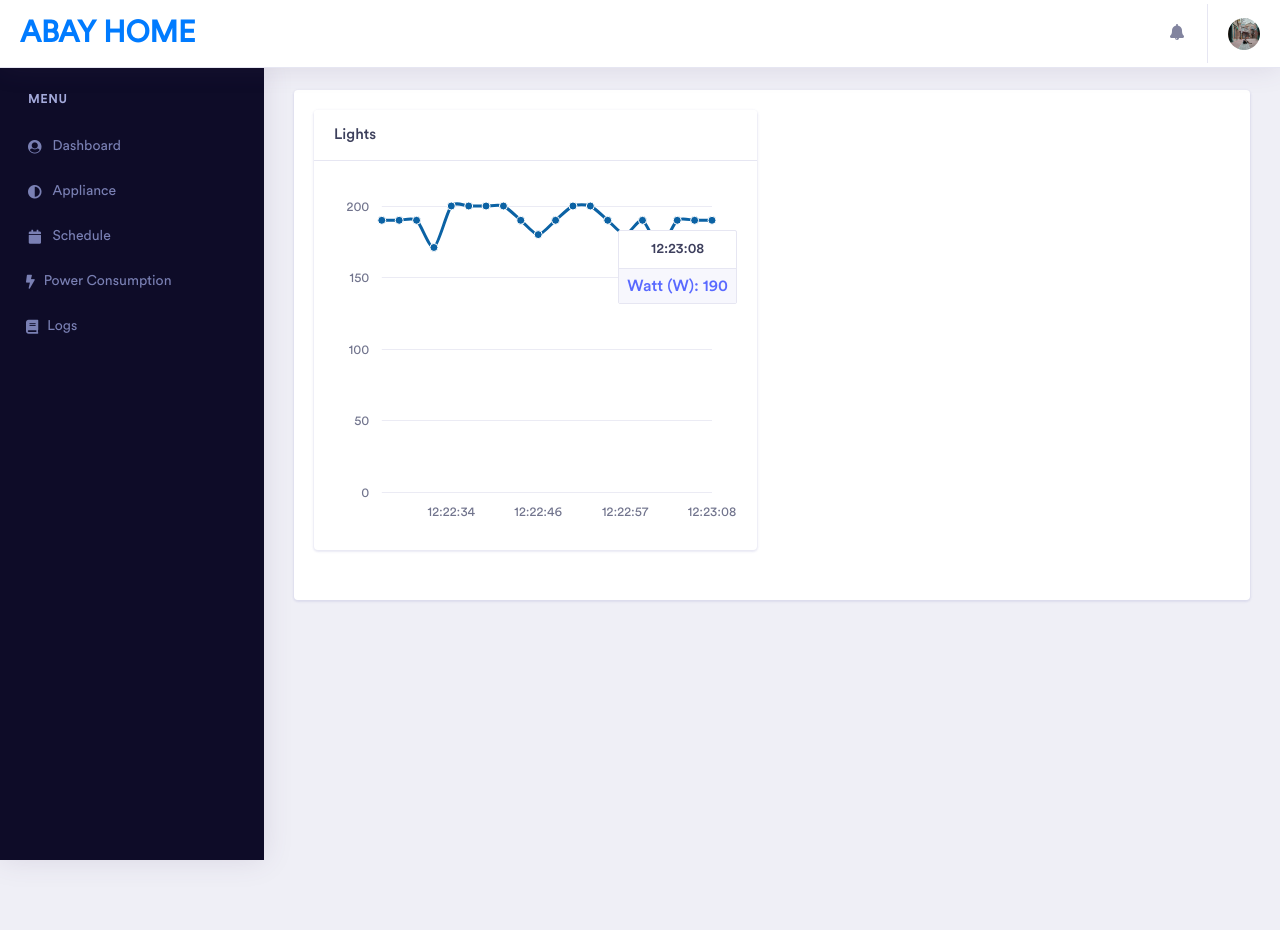
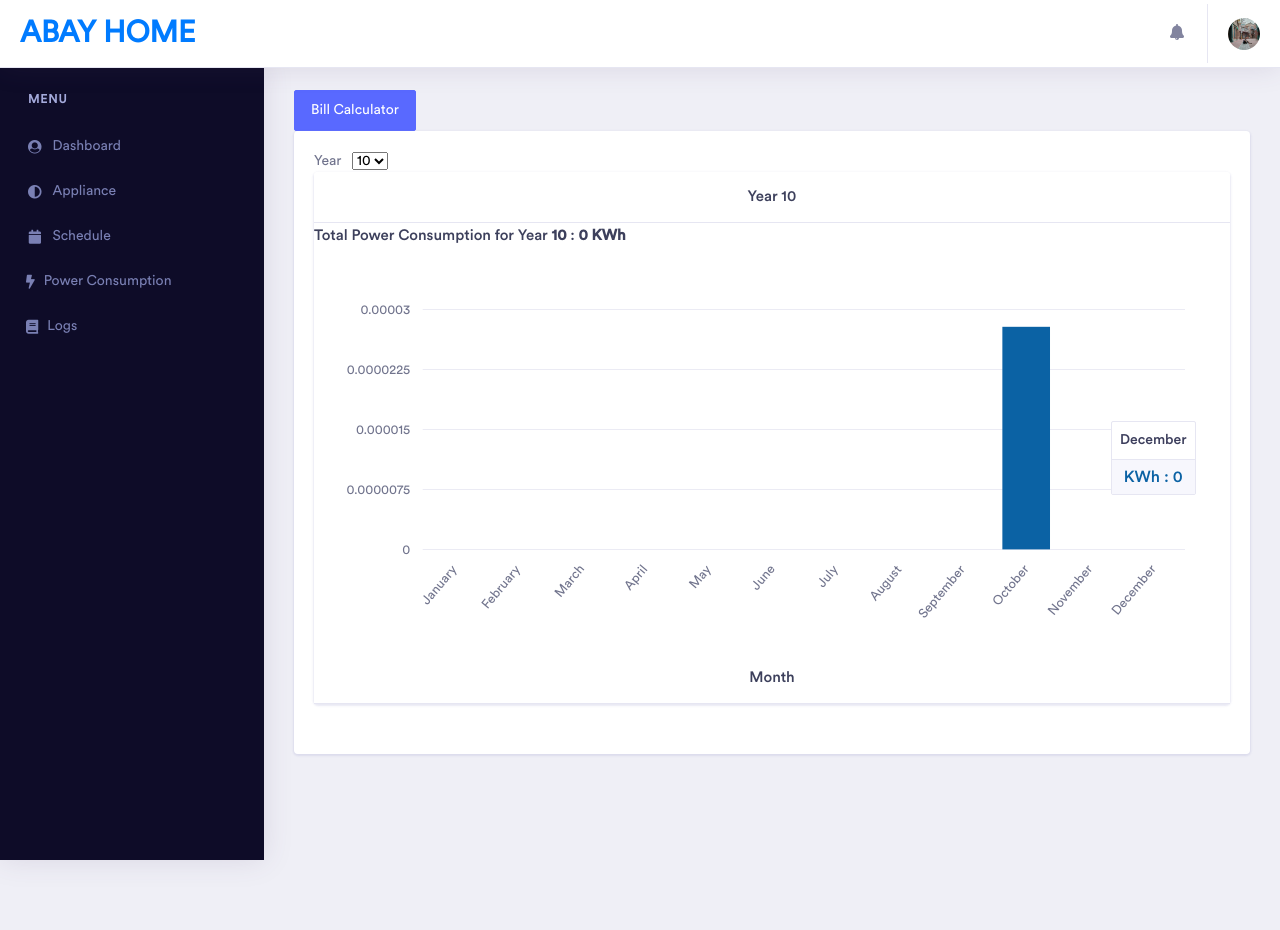
Before and after one commit to ardensasan/HomeAutomation, a PHP site: page /power2.php in a window 1280 px wide. Run offline with PHP 8.4, Linux system fonts and the light colour scheme; a user stored in the database is signed in; data comes from the database, SQL or seed files in the repository; tables that the repository leaves empty or names only in its code hold one stand-in row (values such as "Sample post"); some web fonts are replaced.

Commit message:
- added power consumption graph

```diff
--- a/power.php
+++ b/power.php
@@ -32,7 +32,6 @@ $portName = "";
           $portNumber = $applianceList['applianceID'];
           $portName = $applianceList['applianceName'];
           echo '<a href="#" class="btn btn-primary" id="portButton'.$portNumber.'" onclick="changeGraph('.$portNumber.')">Port '.$portNumber.'</a>';
-
       }else{
         echo '<a href="#" class="btn btn-outline-primary" id="portButton'.$applianceList['applianceID'].'" onclick="changeGraph('.$applianceList['applianceID'].')">Port '.$applianceList['applianceID'].'</a>';
       }
--- a/power2.php
+++ b/power2.php
@@ -11,188 +11,125 @@
 <?php
 include "sessions.php";
 include_once "navigator.php";
+$yearList = array();
 ?>
 <div class="dashboard-wrapper">
-    <div class="container-fluid dashboard-content ">
+  <div class="container-fluid dashboard-content">
+  <a href="#" class="btn btn-primary" data-toggle="modal" data-target="#billCalculator">Bill Calculator</a>
       <div class="card">
         <div class="card-body">
-                <!-- ============================================================== -->
-                <!-- end pageheader -->
-                <!-- ============================================================== -->
-                    <div class="row">
         <?php
-                    $currentPage = basename($_SERVER['PHP_SELF']);
-                    $count = 1;
-                    $query = "SELECT * FROM `tbl_appliances` WHERE `applianceName` IS NOT NULL";
-                    $getApplianceList=$conn->prepare($query);
-                    $getApplianceList->execute();
-                    while($applianceList = $getApplianceList->fetch(PDO::FETCH_ASSOC))
-                    {?>
-                      <div class="col-xl-6 col-lg-6 col-md-6 col-sm-12 col-12">
+            $query = "SELECT totalConsYear FROM tbl_totalconsumption";
+            $getConsumptionYear=$conn->prepare($query);
+            $getConsumptionYear->execute();
+            while($consumptionYear = $getConsumptionYear->fetch(PDO::FETCH_ASSOC))
+            {
+              if(in_array($consumptionYear['totalConsYear'],$yearList,FALSE) == FALSE){
+                array_push($yearList,$consumptionYear['totalConsYear']);
+              }
+            }
+           echo 'Year&nbsp;&nbsp;&nbsp;<select id="yearSelect" onchange="changeConsYear()">';
+            foreach($yearList as $year) {
+              echo '<option value ="'.$year.'">'.$year.'</option>';
+            }
+            ?>
+          </select>
           <div class="card">
-                          <h5 class="card-header"><?php echo $applianceList['applianceName'] ?><span id="span<?php echo $count; ?>"></span></h5>
+            <h5 class="card-header"><center><span id="yearHeader">Year 2020</span></center></h5>
+            <h5>Total Power Consumption for Year <b><span id="consumptionYear">2020</span></b> : <b><span id="totalConsumption">1000</span> KWh</b></h5>
             <div class="card-body">
-                              <div id="applianceGraph<?php echo $count; ?>"></div>
+               <div id="totalConsGraph"></div>
             </div>
-                      </div>
-                  </div><?php
-                  $count++;
-                    }?>
-                    <div class="row">
+            <h5 class="card-header"><center>Month</center></h5>
           </div>
         </div>
       </div>
   </div>
 </div>
+<!-- bill calculator modal -->
+<div id="billCalculator" class="modal fade bd-example-modal-sm" role="dialog">
+  <div class="modal-dialog modal-sm">
+
+    <!-- Modal content-->
+    <div class="modal-content">
+      <div class="modal-header">
+      <h4 class="modal-title">Bill Calculator</h4>
+        <button type="button" class="close" data-dismiss="modal">&times;</button>
+      </div>
+      <div class="modal-body">
+        <div class="form-group col-xs-2">
+          <div class="input-group input-group-round">
+            <div class="input-group-prepend">
+              <span class="input-group-text">
+                <span>&nbsp;&nbsp;&nbsp;&nbsp;&nbsp;&nbsp;&nbsp;KWh&nbsp;&nbsp;&nbsp;&nbsp;&nbsp;&nbsp;&nbsp;<i class="fas fa-bolt"></i><span>
+              </span>
+            </div>
+            <input type="number" oninput="calculateBill()" class="form-control filter-list-input" maxlength="20" id="wattTotal" value="0" placeholder="KiloWatt" aria-label="First Name">
+          </div>
+        </div>
+        <div class="form-group col-xs-2">
+          <div class="input-group input-group-round">
+            <div class="input-group-prepend">
+              <span class="input-group-text">
+                <span>Php/KWh&nbsp;&nbsp;&nbsp;<i class="fas fa-money-bill-alt"></i><span>
+              </span>
+            </div>
+            <input type="number" oninput="calculateBill()" class="form-control filter-list-input" maxlength="20" id="wattPrice" value="0" placeholder="Price Per KiloWatt" aria-label="First Name">
+          </div>
+        </div>
+        <div class="form-group col-xs-2">
+          <div class="input-group input-group-round">
+            <span class="input-group-text">
+                <span>Total</i><span>
+              </span>
+            <input type="text" class="form-control filter-list-input" disabled maxlength="20" id="totalPrice" value="0 Php" placeholder="Price Per KiloWatt" aria-label="First Name">
+          </div>
+        </div>
+      </div>
+      <div class="modal-footer">
+        <button type="button" class="btn btn-default" data-dismiss="modal">Close</button>
+      </div>
+    </div>
+
+  </div>
+</div>
+<!-- end bill calculator modal -->
 <script>
-function fetchdata(){
- $.ajax({
-  url: 'queries/getReadings.php',
-  type: 'post',
-  data: {applianceID: 1,limit: 20},
-  dataType: 'JSON',
-  success: function(data){
-   // Perform operation on return value
-   applianceGraph1.setData(data);
-},
-  complete:function(data){
-   setTimeout(fetchdata,1000);
-  }
+$( document ).ready(function() {
+  changeConsYear();
+  // var year = document.getElementById("yearSelect").value;
+  //   $.ajax({
+  //       url: "queries/monthlyConsumption.php",
+  //       method: "POST",
+  //       data: {year:year},
+  //       dataType: 'JSON',
+  //       success: function(result){
+  //           totalConsGraph.setData(result);
+  //       }
+  //   })
 });
- //appliance no 2
- $.ajax({
-  url: 'queries/getReadings.php',
-  type: 'post',
-  data: {applianceID: 2,limit: 20},
-  dataType: 'JSON',
-  success: function(data){
-   // Perform operation on return value
-   applianceGraph2.setData(data);
-},
-  complete:function(data){
-   setTimeout(fetchdata,1000);
-  }
- });
-  //appliance no 3
-  $.ajax({
-  url: 'queries/getReadings.php',
-  type: 'post',
-  data: {applianceID: 3,limit: 20},
-  dataType: 'JSON',
-  success: function(data){
-   // Perform operation on return value
-   applianceGraph3.setData(data);
-},
-  complete:function(data){
-   setTimeout(fetchdata,1000);
-  }
- });
-  //appliance no 4
-  $.ajax({
-  url: 'queries/getReadings.php',
-  type: 'post',
-  data: {applianceID: 4,limit: 20},
-  dataType: 'JSON',
-  success: function(data){
-   // Perform operation on return value
-   applianceGraph4.setData(data);
-},
-  complete:function(data){
-   setTimeout(fetchdata,1000);
-  }
- });
-}
-
-$(document).ready(function(){
- setTimeout(fetchdata,1000);
-});
-</script>
-
-<script>
-var applianceGraph1 = Morris.Line({
-  element: 'applianceGraph1',
-  data: [
-    { DT: "June", Watt: 0},
-    { DT: "July", Watt: 0},
-    { DT: "August", Watt: 0},
-    { DT: "September", Watt: 0},
-    { DT: "October", Watt: 0},
-    { DT: "November", Watt: 0},
-    { DT: "December", Watt: 0}],
-  xkey: 'DT',
-  ykeys: ['Watt'],
-  labels: ['Watt (W)'],
-  hideHover: false,
-  parseTime: false
-});
-
-var applianceGraph2 = Morris.Line({
-  element: 'applianceGraph2',
-  data: [
-    { DT: "June", Watt: 0},
-    { DT: "July", Watt: 0},
-    { DT: "August", Watt: 0},
-    { DT: "September", Watt: 0},
-    { DT: "October", Watt: 0},
-    { DT: "November", Watt: 0},
-    { DT: "December", Watt: 0}],
-  xkey: 'DT',
-  ykeys: ['Watt'],
-  labels: ['Watt (W)'],
-  hideHover: false,
-  parseTime: false
-});
-
-var applianceGraph3 = Morris.Line({
-  element: 'applianceGraph3',
-  data: [
-    { DT: "June", Watt: 0},
-    { DT: "July", Watt: 0},
-    { DT: "August", Watt: 0},
-    { DT: "September", Watt: 0},
-    { DT: "October", Watt: 0},
-    { DT: "November", Watt: 0},
-    { DT: "December", Watt: 0}],
-  xkey: 'DT',
-  ykeys: ['Watt'],
-  labels: ['Watt (W)'],
-  hideHover: false,
-  parseTime: false
-});
-
-var applianceGraph4 = Morris.Line({
-  element: 'applianceGraph4',
-  data: [
-    { DT: "June", Watt: 0},
-    { DT: "July", Watt: 0},
-    { DT: "August", Watt: 0},
-    { DT: "September", Watt: 0},
-    { DT: "October", Watt: 0},
-    { DT: "November", Watt: 0},
-    { DT: "December", Watt: 0}],
-  xkey: 'DT',
-  ykeys: ['Watt'],
-  labels: ['Watt (W)'],
-  hideHover: false,
-  parseTime: false
-});
-
-</script>
-<script>
-Morris.Bar({
-  element: 'bar-example',
-  data: [
-    { y: "June", a: 100},
-    { y: "July", a: 75},
-    { y: "August", a: 50},
-    { y: "September", a: 75},
-    { y: "October", a: 50},
-    { y: "November", a: 75},
-    { y: "December", a: 100}
+var totalConsGraph = Morris.Bar({
+  element: 'totalConsGraph',
+  data:
+   [
+     {Month: 'January',   KWh: 2},
+     {Month: 'February',  KWh: 2},
+     {Month: 'March',     KWh: 2},
+     {Month: 'April',     KWh: 2},
+     {Month: 'May',       KWh: 2},
+     {Month: 'June',      KWh: 2},
+     {Month: 'July',      KWh: 2},
+     {Month: 'August',    KWh: 2},
+     {Month: 'September', KWh: 2},
+     {Month: 'October',   KWh: 2},
+     {Month: 'November',  KWh: 2},
+     {Month: 'December',  KWh: 2}
    ],
-  xkey: 'y',
-  ykeys: ['a'],
-  labels: ['Power Consumption', 'Series B']
+   xkey: 'Month',
+   ykeys: ['KWh'],
+   labels: ['KWh '],
+   xLabelAngle: 50,
+   stacked: true
 });
 </script>
 <script src="js/morris.js"></script>
--- /dev/null
+++ b/queries/monthlyConsumption.php
@@ -0,0 +1,62 @@
+<?php
+include "../databaseConnection.php";
+include "../sessions.php";
+$year = $_POST['year'];
+$jan = 0;
+$feb = 0;
+$mar = 0;
+$apr = 0;
+$may = 0;
+$jun = 0;
+$jul = 0;
+$aug = 0;
+$sep = 0;
+$oct = 0;
+$nov = 0;
+$dec = 0;
+$result = array();
+$query = "SELECT totalConsMonth,totalConsWatt,TIME_TO_SEC(totalConsDuration) as consDuration FROM tbl_totalconsumption WHERE totalConsYear = ?";
+$getTotalConsumption = $conn->prepare($query);
+$getTotalConsumption->execute([$year]);
+while($totalConsumption = $getTotalConsumption->fetch(PDO::FETCH_ASSOC))
+{
+    if($totalConsumption['totalConsMonth'] == 1){
+        $jan += (($totalConsumption['consDuration']*($totalConsumption['totalConsWatt']))/3600)/1000;
+    }else if($totalConsumption['totalConsMonth'] == 2){
+        $feb += (($totalConsumption['consDuration']*($totalConsumption['totalConsWatt']))/3600)/1000;
+    }else if($totalConsumption['totalConsMonth'] == 3){
+        $mar += (($totalConsumption['consDuration']*($totalConsumption['totalConsWatt']))/3600)/1000;
+    }else if($totalConsumption['totalConsMonth'] == 4){
+        $apr += (($totalConsumption['consDuration']*($totalConsumption['totalConsWatt']))/3600)/1000;
+    }else if($totalConsumption['totalConsMonth'] == 5){
+        $may += (($totalConsumption['consDuration']*($totalConsumption['totalConsWatt']))/3600)/1000;
+    }else if($totalConsumption['totalConsMonth'] == 6){
+        $jun += (($totalConsumption['consDuration']*($totalConsumption['totalConsWatt']))/3600)/1000;
+    }else if($totalConsumption['totalConsMonth'] == 7){
+        $jul += (($totalConsumption['consDuration']*($totalConsumption['totalConsWatt']))/3600)/1000;
+    }else if($totalConsumption['totalConsMonth'] == 8){
+        $aug += (($totalConsumption['consDuration']*($totalConsumption['totalConsWatt']))/3600)/1000;
+    }else if($totalConsumption['totalConsMonth'] == 9){
+        $sep += (($totalConsumption['consDuration']*($totalConsumption['totalConsWatt']))/3600)/1000;
+    }else if($totalConsumption['totalConsMonth'] == 10){
+        $oct += (($totalConsumption['consDuration']*($totalConsumption['totalConsWatt']))/3600)/1000;
+    }else if($totalConsumption['totalConsMonth'] == 11){
+        $nov += (($totalConsumption['consDuration']*($totalConsumption['totalConsWatt'])/3600))/1000;
+    }else if($totalConsumption['totalConsMonth'] == 12){
+        $dec += (($totalConsumption['consDuration']*($totalConsumption['totalConsWatt'])/3600))/1000;
+    }
+}
+array_push($result,(array('Month' => "January", 'KWh' => $jan)));
+array_push($result,(array('Month' => "February", 'KWh' => $feb)));
+array_push($result,(array('Month' => "March", 'KWh' => $mar)));
+array_push($result,(array('Month' => "April", 'KWh' => $apr)));
+array_push($result,(array('Month' => "May", 'KWh' => $may)));
+array_push($result,(array('Month' => "June", 'KWh' => $jun)));
+array_push($result,(array('Month' => "July", 'KWh' => $jul)));
+array_push($result,(array('Month' => "August", 'KWh' => $aug)));
+array_push($result,(array('Month' => "September", 'KWh' => $sep)));
+array_push($result,(array('Month' => "October", 'KWh' => $oct)));
+array_push($result,(array('Month' => "November", 'KWh' => $nov)));
+array_push($result,(array('Month' => "December", 'KWh' => $dec)));
+echo json_encode($result);
+?>
--- /dev/null
+++ b/queries/totalConsumption.php
@@ -0,0 +1,18 @@
+<?php
+include "../databaseConnection.php";
+include "../sessions.php";
+$year = $_POST['year'];
+$kiloWatt = 0;
+$query = "SELECT totalConsWatt,TIME_TO_SEC(totalConsDuration) as consDuration FROM tbl_totalconsumption WHERE totalConsYear = ?";
+$getTotalConsumption = $conn->prepare($query);
+$getTotalConsumption->execute([$year]);
+if($getTotalConsumption->rowCount() == 0){
+    echo "0";
+}else{
+    while($totalConsumption = $getTotalConsumption->fetch(PDO::FETCH_ASSOC))
+    {
+        $kiloWatt += (($totalConsumption['consDuration']*$totalConsumption['totalConsWatt'])/3600)/1000;
+    }
+}
+echo round($kiloWatt,2);
+?>
```
Also changed, not shown: js/custom.js (+39 -1 lines), queries/getReadings.php (+0 -7 lines). Lines whose indentation alone changed are shown as unchanged.
